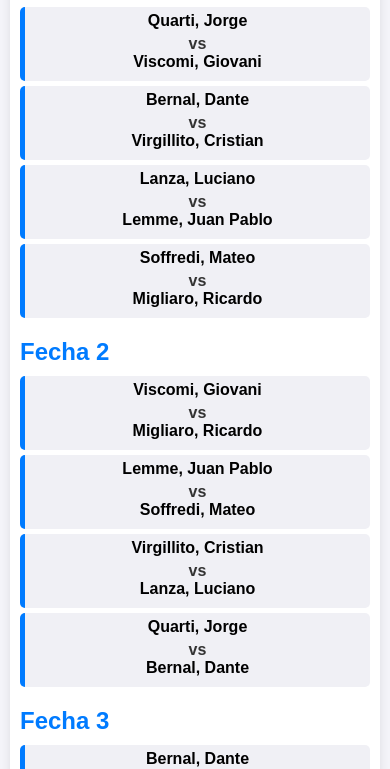
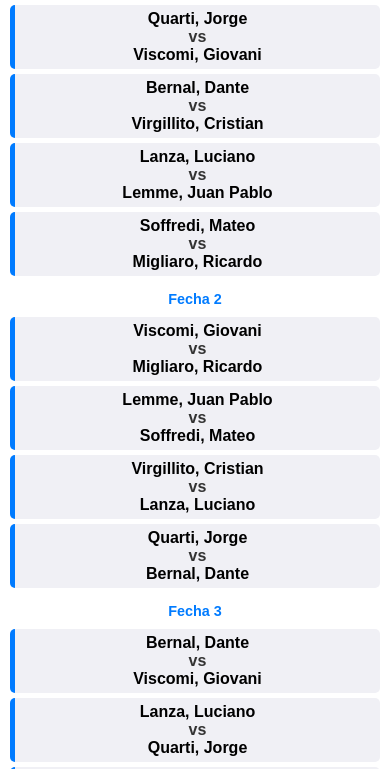
Before and after one commit to LucianoL86/torneo, a plain HTML site: page index.html in a window 390 px wide. Shown: the part 131-900 px from the top of the page. Drawn offline with Linux system fonts and the light colour scheme.

Commit message:
Se modifica el responsive

```diff
--- a/styles.css
+++ b/styles.css
@@ -67,23 +67,54 @@ h2 {
 
 @media (max-width: 768px) {
     .container {
+        max-width: 100%;
         padding: 10px;
-        max-width: 100%; /* Ocupa el ancho completo */
-        margin: 10px; /* Un poco de margen alrededor */
+    }
+
+    .round {
+        margin-bottom: 15px;
+    }
+
+    .matches-grid {
+        display: grid;
+        grid-template-columns: 1fr 1fr;
+        gap: 10px;
+    }
+
+    .matches-grid .round:nth-child(5),
+    .matches-grid .round:nth-child(6),
+    .matches-grid .round:nth-child(7) {
+        grid-column: span 2;
     }
 
     .match {
-        flex-direction: column; /* Cambia la orientación de las partidas */
-        padding: 5px; /* Reduce el padding */
+        padding: 8px;
     }
 
-    .player, .player-right, .result, .vs {
-        width: 100%; /* Cada elemento ocupa toda la fila */
-        text-align: center; /* Centra el texto */
-        margin-bottom: 5px; /* Añade un poco de espacio entre filas */
+    h2 {
+        font-size: 1rem;
+        text-align: center;
+    }
+}
+
+/* Estilos para dispositivos pequeños */
+@media (max-width: 480px) {
+    h2 {
+        font-size: 0.9rem;
     }
 
-    .vs {
-        margin: 0; /* Elimina el margen lateral en pantallas pequeñas */
+    .matches-grid {
+        gap: 8px;
+    }
+
+    .match {
+        padding: 5px;
+        flex-direction: column;
+        text-align: center;
+    }
+
+    .player, .player-right, .vs, .result {
+        width: auto;
+        text-align: center;
     }
 }
```
